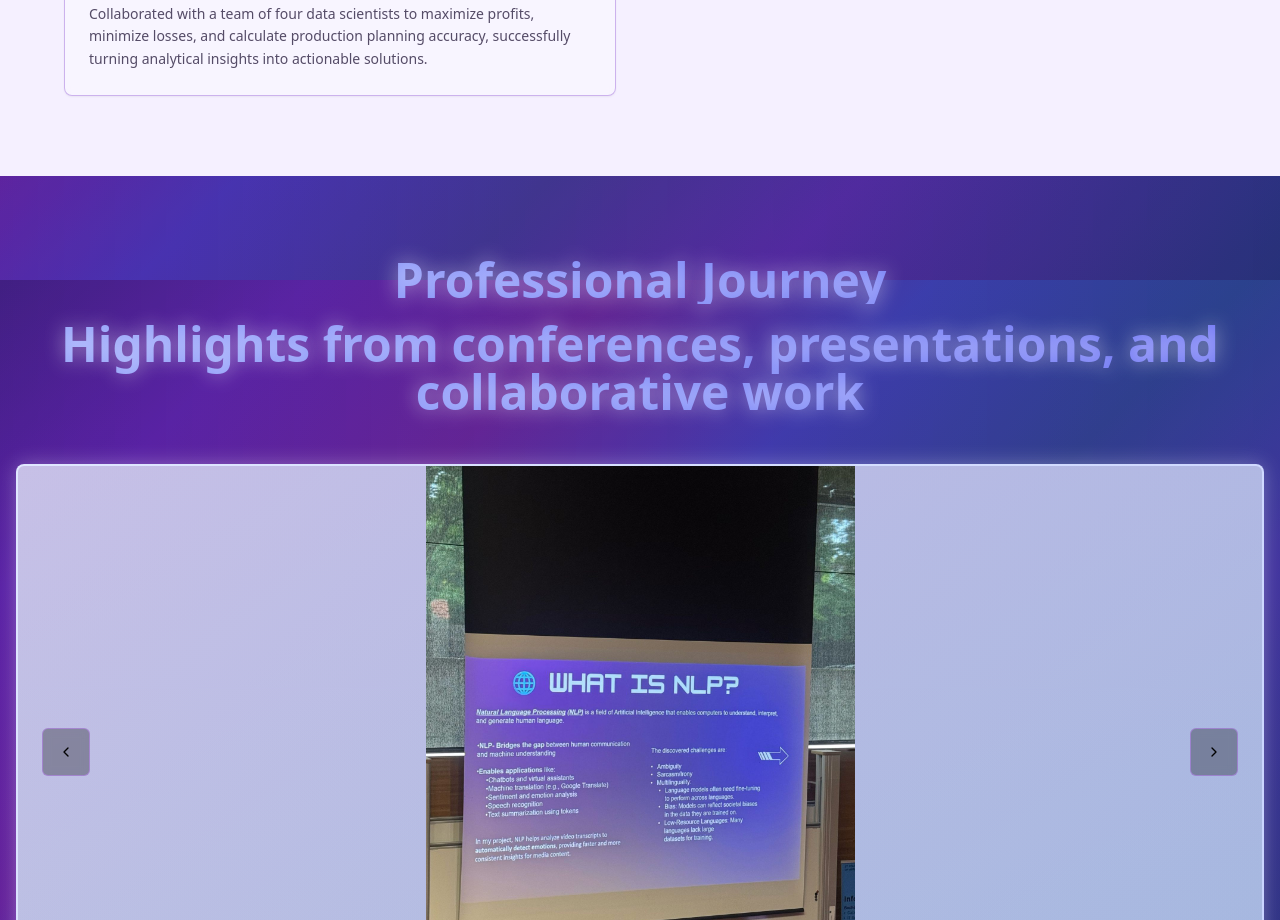
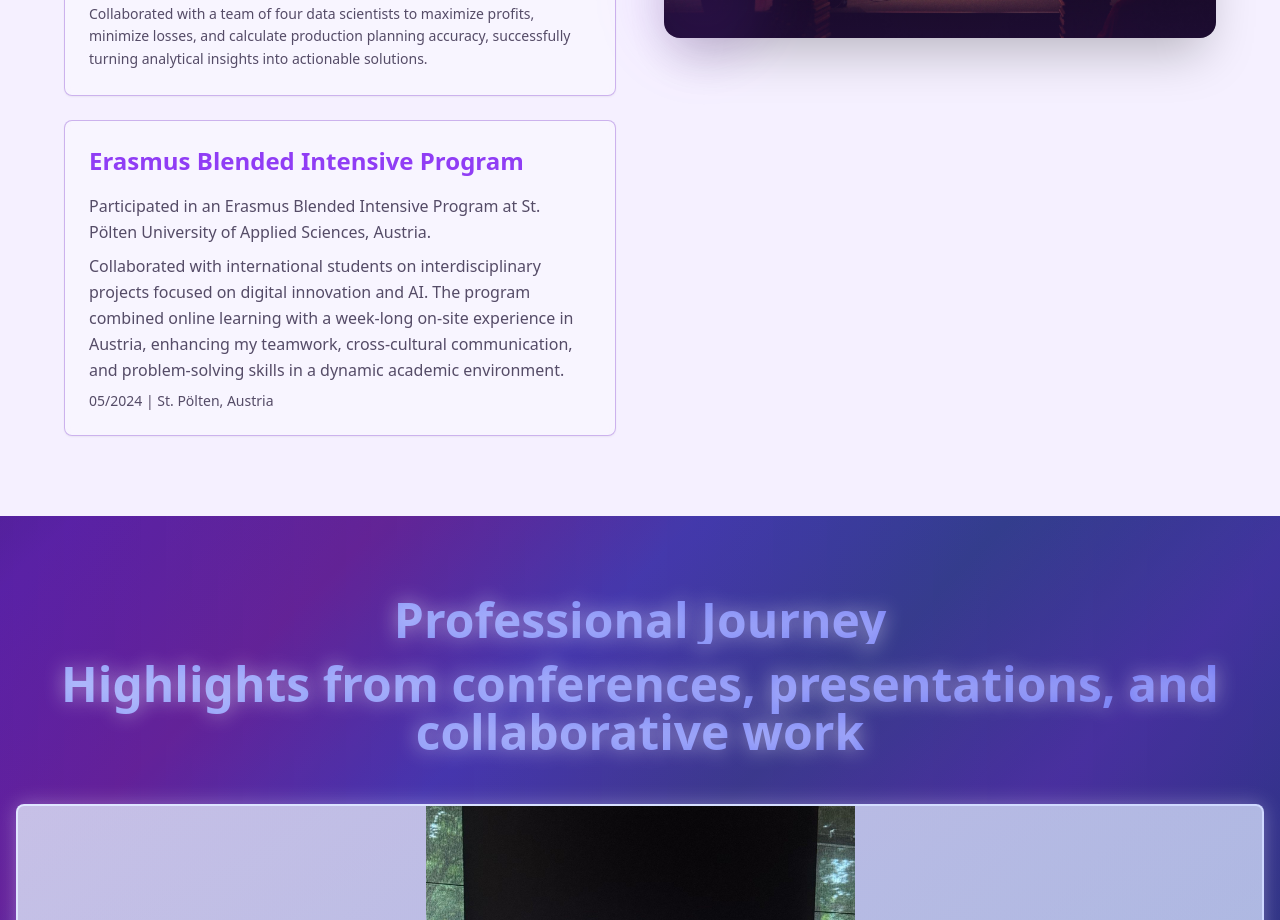
Before and after one commit to MadalinaCarcea221989/career-path-showcase, a React (Vite) app: page / in a window 1280 px wide. Shown: the part 3720-4640 px from the top of the page. Built offline with nearby package versions, Linux system fonts and the light colour scheme.

Commit message:
Commit changes

```diff
--- a/src/components/About.tsx
+++ b/src/components/About.tsx
@@ -56,6 +56,21 @@ const About = () => {
                 </div>
               </CardContent>
             </Card>
+
+            <Card className="bg-card/50 backdrop-blur-sm border-border/50">
+              <CardContent className="p-6">
+                <h3 className="text-2xl font-semibold mb-4 text-primary">Erasmus Blended Intensive Program</h3>
+                <p className="text-muted-foreground leading-relaxed mb-2">
+                  Participated in an Erasmus Blended Intensive Program at St. Pölten University of Applied Sciences, Austria.
+                </p>
+                <p className="text-muted-foreground leading-relaxed">
+                  Collaborated with international students on interdisciplinary projects focused on digital innovation and AI.
+                  The program combined online learning with a week-long on-site experience in Austria, enhancing my teamwork,
+                  cross-cultural communication, and problem-solving skills in a dynamic academic environment.
+                </p>
+                <p className="text-sm text-muted-foreground mt-2">05/2024 | St. Pölten, Austria</p>
+              </CardContent>
+            </Card>
           </div>
 
           <div className="relative">
```
